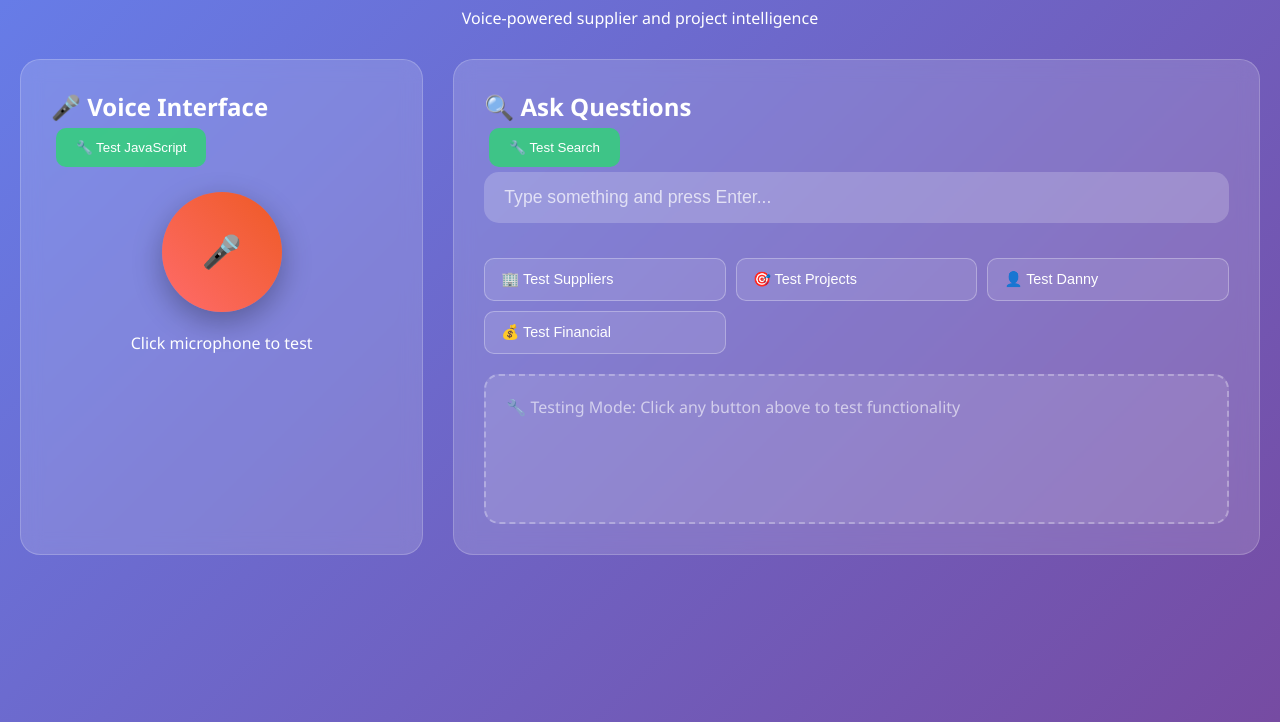
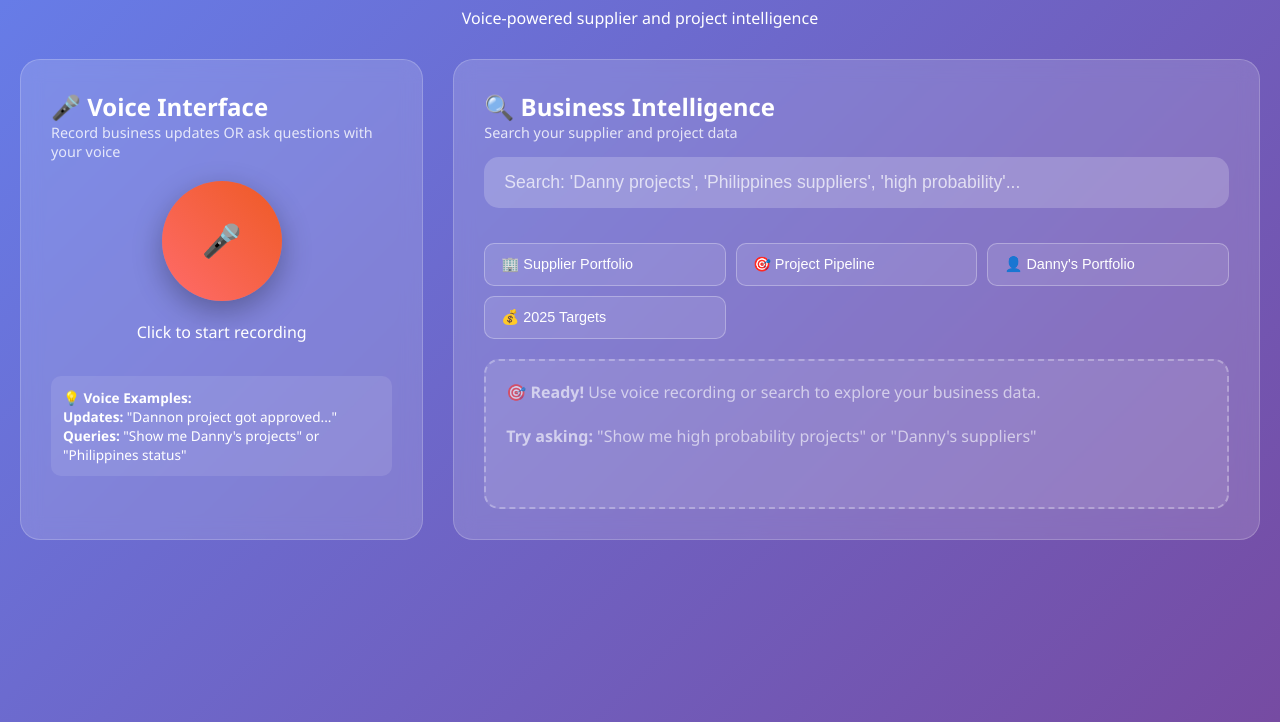
Before and after one commit to facuwolfpak/ai-dashboard, a plain HTML site: page dashboard.html in a window 1280 px wide. Shown: the part 78-800 px from the top of the page. Drawn offline with Linux system fonts and the light colour scheme.

Commit message:
Update dashboard.html

```diff
--- a/dashboard.html
+++ b/dashboard.html
@@ -117,11 +117,13 @@
             background: rgba(46, 213, 115, 0.8);
             color: white;
             border: none;
-            padding: 12px 20px;
-            border-radius: 10px;
+            padding: 8px 15px;
+            border-radius: 8px;
             cursor: pointer;
             margin: 5px;
             transition: all 0.3s ease;
+            font-size: 0.8rem;
+            display: none; /* Hidden by default */
         }
 
         .test-btn:hover {
@@ -190,14 +192,20 @@
         <div class="main-grid">
             <div class="voice-section">
                 <h2>🎤 Voice Interface</h2>
-
-                <!-- Test button to verify JavaScript is working -->
-                <button class="test-btn" onclick="testFunction()">🔧 Test JavaScript</button>
+                <p style="font-size: 0.9rem; opacity: 0.8; margin-bottom: 15px;">
+                    Record business updates OR ask questions with your voice
+                </p>
 
                 <button class="record-btn" onclick="microphoneClick()">
                     🎤
                 </button>
-                <div class="status" id="voiceStatus">Click microphone to test</div>
+                <div class="status" id="voiceStatus">Click to start recording</div>
+
+                <div style="margin-top: 15px; background: rgba(255,255,255,0.1); padding: 12px; border-radius: 10px; font-size: 0.85rem;">
+                    <strong>💡 Voice Examples:</strong><br>
+                    <strong>Updates:</strong> "Dannon project got approved..."<br>
+                    <strong>Queries:</strong> "Show me Danny's projects" or "Philippines status"
+                </div>
 
                 <div class="transcript" id="transcript">
                     Transcript will appear here...
@@ -205,33 +213,34 @@
             </div>
 
             <div class="query-section">
-                <h2>🔍 Ask Questions</h2>
-
-                <!-- Test input -->
-                <button class="test-btn" onclick="testSearch()">🔧 Test Search</button>
+                <h2>🔍 Business Intelligence</h2>
+                <p style="font-size: 0.9rem; opacity: 0.8; margin-bottom: 15px;">
+                    Search your supplier and project data
+                </p>
 
                 <input type="text" class="query-input" id="queryInput"
-                       placeholder="Type something and press Enter..."
+                       placeholder="Search: 'Danny projects', 'Philippines suppliers', 'high probability'..."
                        onkeypress="handleKeyPress(event)">
 
                 <div class="quick-queries">
                     <button class="quick-query-btn" onclick="quickQuery('suppliers')">
-                        🏢 Test Suppliers
+                        🏢 Supplier Portfolio
                     </button>
                     <button class="quick-query-btn" onclick="quickQuery('projects')">
-                        🎯 Test Projects
+                        🎯 Project Pipeline
                     </button>
                     <button class="quick-query-btn" onclick="quickQuery('danny')">
-                        👤 Test Danny
+                        👤 Danny's Portfolio
                     </button>
                     <button class="quick-query-btn" onclick="quickQuery('financial')">
-                        💰 Test Financial
+                        💰 2025 Targets
                     </button>
                 </div>
 
                 <div class="response-area" id="responseArea">
                     <div style="opacity: 0.6;">
-                        🔧 Testing Mode: Click any button above to test functionality
+                        🎯 <strong>Ready!</strong> Use voice recording or search to explore your business data.<br><br>
+                        <strong>Try asking:</strong> "Show me high probability projects" or "Danny's suppliers"
                     </div>
                 </div>
             </div>
@@ -277,10 +286,10 @@
         // Voice memory for storing voice inputs
         var voiceMemory = [];
 
-        // Test function to verify JavaScript is working
+        // Test function to verify JavaScript is working (keep for debugging)
         function testFunction() {
             alert('✅ JavaScript is working!');
-            document.getElementById('responseArea').innerHTML = '<div style="color: #2ed573;"><strong>✅ SUCCESS!</strong> JavaScript is working with real business data!</div>';
+            document.getElementById('responseArea').innerHTML = '<div style="color: #2ed573;"><strong>✅ SUCCESS!</strong> Business dashboard loaded with ' + businessData.suppliers.length + ' suppliers and ' + businessData.projects.length + ' projects!</div>';
             console.log('JavaScript test successful with business data loaded');
         }
 
```
